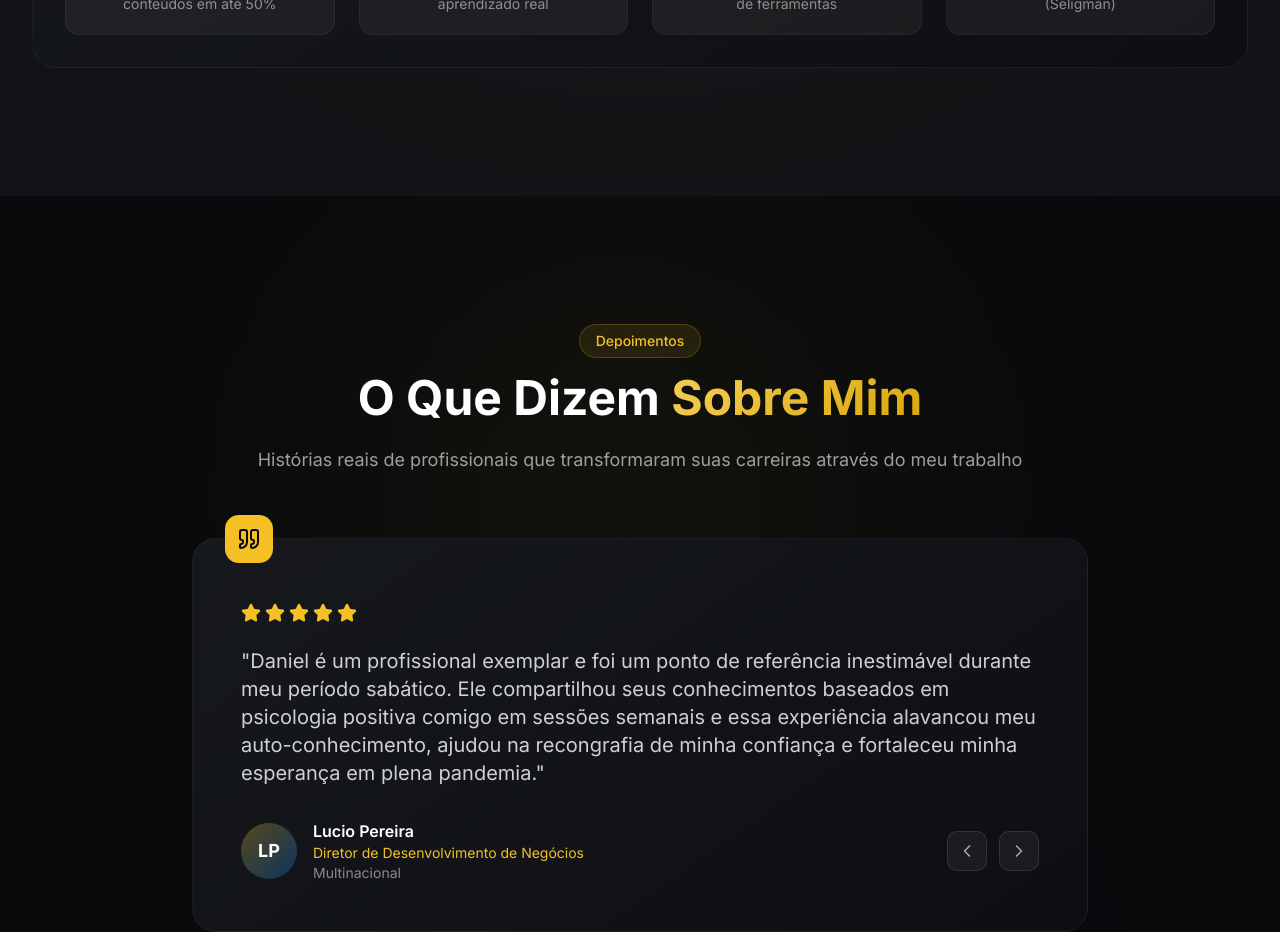
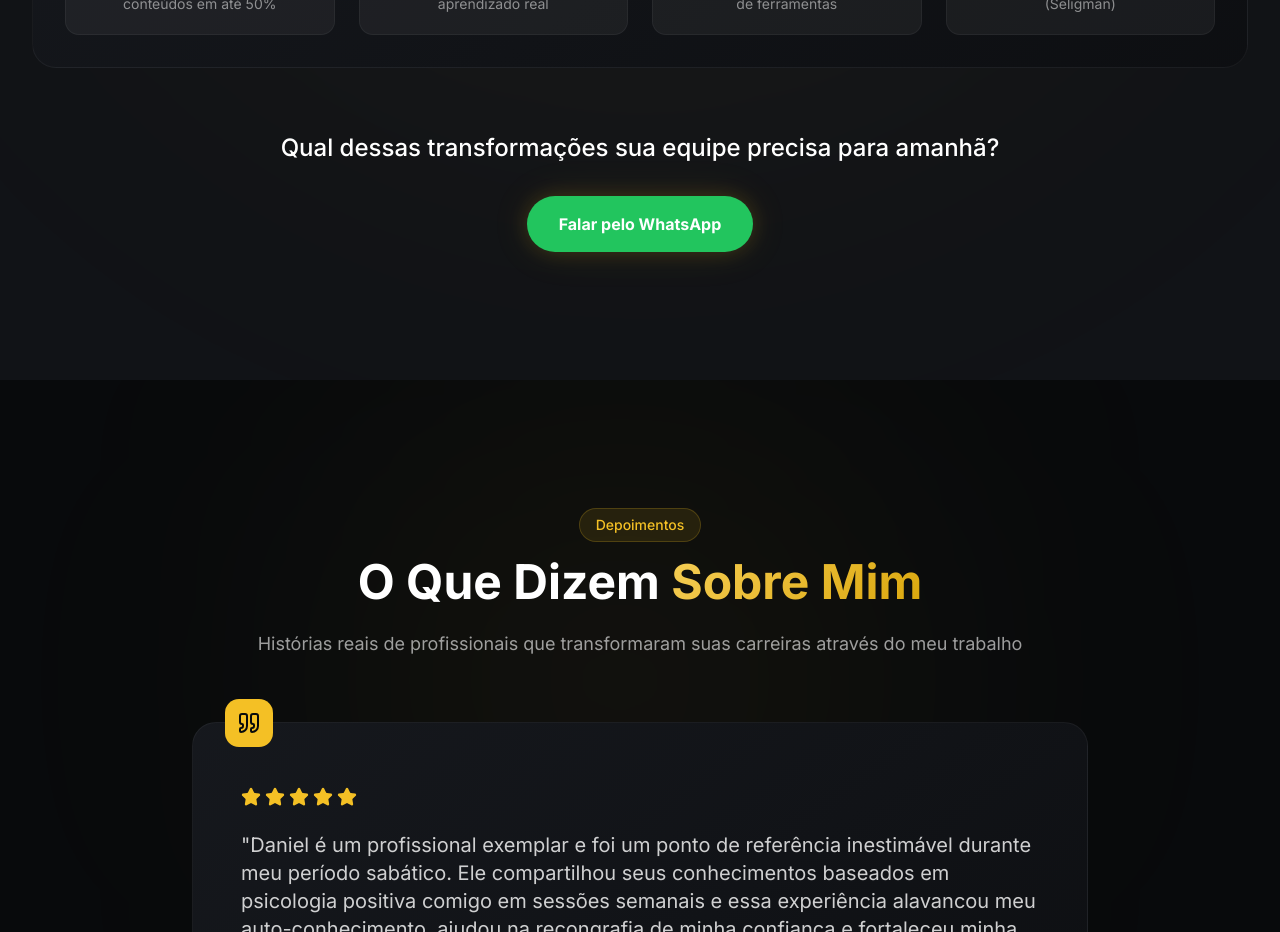
Before and after one commit to mendesdr/danielmendes.pro.br, a React (Vite) app: page / in a window 1280 px wide. Shown: the part 4260-5192 px from the top of the page. Built offline with nearby package versions, Linux system fonts and the light colour scheme.

Commit message:
whatsapp bonito cta

```diff
--- a/index.html
+++ b/index.html
@@ -3,6 +3,7 @@
   <head>
     <meta charset="UTF-8" />
     <meta name="viewport" content="width=device-width, initial-scale=1.0" />
+    <link rel="icon" type="image/svg+xml" href="/favicon.svg" />
     <title>Daniel Mendes - Professor & Mentor</title>
   </head>
   <body>
--- a/src/App.tsx
+++ b/src/App.tsx
@@ -6,6 +6,7 @@ import { Services } from './sections/Services';
 import { Testimonials } from './sections/Testimonials';
 import { Contact } from './sections/Contact';
 import { Footer } from './sections/Footer';
+import { WhatsAppButton } from './components/WhatsAppButton';
 import { Toaster } from '@/components/ui/sonner';
 
 function App() {
@@ -21,6 +22,7 @@ function App() {
         <Contact />
       </main>
       <Footer />
+      <WhatsAppButton />
       <Toaster
         position="bottom-right"
         toastOptions={{
--- /dev/null
+++ b/src/components/WhatsAppButton.tsx
@@ -0,0 +1,15 @@
+import { MessageCircle } from 'lucide-react';
+
+export function WhatsAppButton() {
+    return (
+        <a
+            href="https://wa.me/5511930301065?text=Olá%20Daniel,%20gostaria%20de%20tirar%20uma%20dúvida."
+            target="_blank"
+            rel="noopener noreferrer"
+            className="md:hidden fixed bottom-6 right-6 z-50 flex items-center justify-center w-14 h-14 bg-green-500 text-white rounded-full shadow-lg hover:bg-green-600 hover:scale-110 transition-all duration-300"
+            aria-label="Fale comigo no WhatsApp"
+        >
+            <MessageCircle className="w-7 h-7" />
+        </a>
+    );
+}
--- a/src/sections/Services.tsx
+++ b/src/sections/Services.tsx
@@ -140,11 +140,10 @@ export function Services() {
                     e.preventDefault();
                     document.querySelector(service.link)?.scrollIntoView({ behavior: 'smooth' });
                   } : undefined}
-                  className={`inline-flex items-center justify-center gap-2 w-full px-6 py-3.5 rounded-xl font-semibold transition-all duration-300 ${
-                    service.color === 'gold'
+                  className={`inline-flex items-center justify-center gap-2 w-full px-6 py-3.5 rounded-xl font-semibold transition-all duration-300 ${service.color === 'gold'
                       ? 'bg-gold text-dark hover:bg-gold-light hover:shadow-glow'
                       : 'bg-blue-brand text-white hover:bg-blue-light hover:shadow-glow-blue'
-                  }`}
+                    }`}
                 >
                   <Calendar size={18} />
                   {service.cta}
@@ -174,6 +173,21 @@ export function Services() {
             ))}
           </div>
         </div>
+
+        {/* Action Call - Prática Imediata */}
+        <div className="reveal opacity-0 mt-16 text-center" style={{ animationDelay: '0.8s' }}>
+          <p className="text-xl sm:text-2xl font-medium text-white mb-8">
+            Qual dessas transformações sua equipe precisa para amanhã?
+          </p>
+          <a
+            href="https://wa.me/5511930301065?text=Olá%20Daniel,%20gostaria%20de%20conversar%20sobre%20como%20transformar%20minha%20equipe."
+            target="_blank"
+            rel="noopener noreferrer"
+            className="inline-flex items-center gap-3 px-8 py-4 bg-green-500 text-white font-bold rounded-full hover:bg-green-600 hover:scale-105 transition-all duration-300 shadow-glow"
+          >
+            Falar pelo WhatsApp
+          </a>
+        </div>
       </div>
     </section>
   );
```
Also changed, not shown: 1 other file (tests, documents, lock files or other folders).
